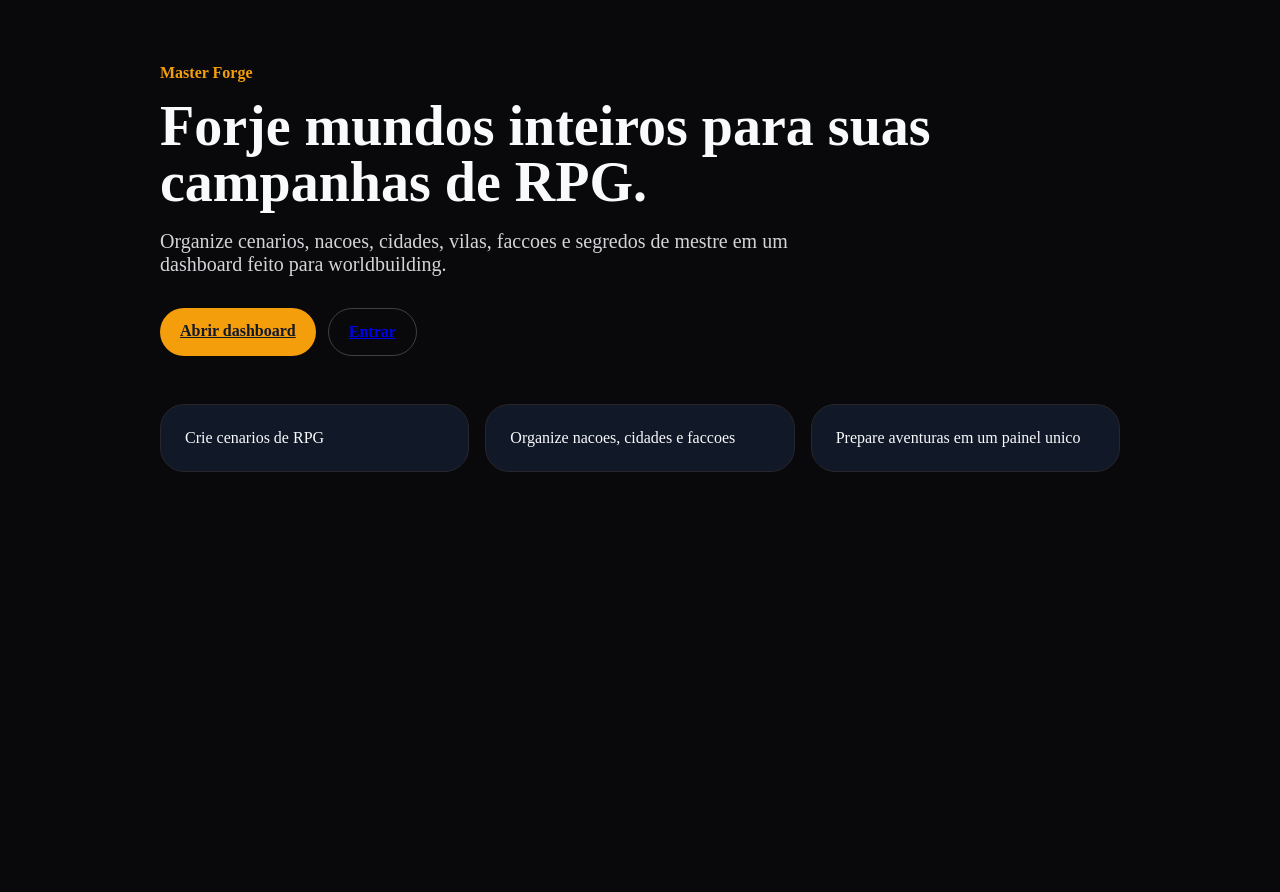
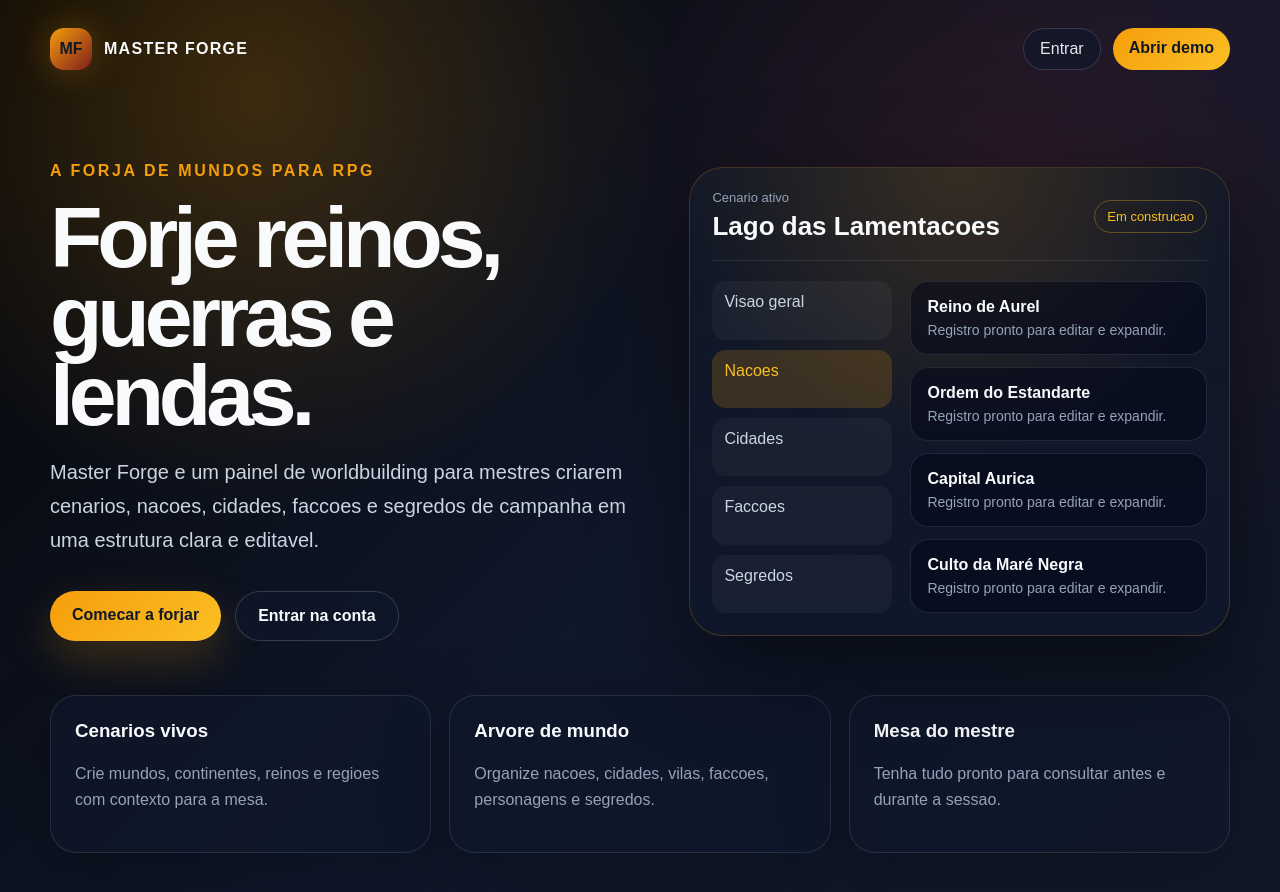
Before and after one commit to blackstone-lib/masterforge, a Next.js app: page / in a window 1280 px wide. Shown: the top 892 px of the page. Built offline with nearby package versions, Linux system fonts and the light colour scheme.

Commit message:
Redesign landing page with dark forge theme

```diff
--- a/src/app/page.tsx
+++ b/src/app/page.tsx
@@ -1,37 +1,74 @@
 import Link from "next/link";
 
 const features = [
-  "Crie cenarios de RPG",
-  "Organize nacoes, cidades e faccoes",
-  "Prepare aventuras em um painel unico"
+  { title: "Cenarios vivos", text: "Crie mundos, continentes, reinos e regioes com contexto para a mesa." },
+  { title: "Arvore de mundo", text: "Organize nacoes, cidades, vilas, faccoes, personagens e segredos." },
+  { title: "Mesa do mestre", text: "Tenha tudo pronto para consultar antes e durante a sessao." }
 ];
+
+const previewItems = ["Reino de Aurel", "Ordem do Estandarte", "Capital Aurica", "Culto da Maré Negra"];
 
 export default function HomePage() {
   return (
-    <main style={{ minHeight: "100vh", padding: "48px", background: "#09090b", color: "#f8fafc" }}>
-      <section style={{ maxWidth: "960px", margin: "0 auto" }}>
-        <p style={{ color: "#f59e0b", fontWeight: 700 }}>Master Forge</p>
-        <h1 style={{ fontSize: "56px", lineHeight: 1, margin: "16px 0" }}>
-          Forje mundos inteiros para suas campanhas de RPG.
-        </h1>
-        <p style={{ color: "#d4d4d8", fontSize: "20px", maxWidth: "680px" }}>
-          Organize cenarios, nacoes, cidades, vilas, faccoes e segredos de mestre em um dashboard feito para worldbuilding.
-        </p>
-        <div style={{ display: "flex", gap: "12px", marginTop: "32px" }}>
-          <Link href="/dashboard" style={{ background: "#f59e0b", color: "#111827", padding: "14px 20px", borderRadius: "999px", fontWeight: 700 }}>
-            Abrir dashboard
-          </Link>
-          <Link href="/login" style={{ border: "1px solid #3f3f46", padding: "14px 20px", borderRadius: "999px", fontWeight: 700 }}>
-            Entrar
-          </Link>
+    <main style={{ minHeight: "100vh", background: "radial-gradient(circle at 20% 10%, rgba(245, 158, 11, 0.22), transparent 26rem), radial-gradient(circle at 80% 20%, rgba(127, 29, 29, 0.24), transparent 28rem), linear-gradient(135deg, #050505 0%, #0f172a 54%, #111827 100%)", color: "#f8fafc", fontFamily: "Arial, Helvetica, sans-serif" }}>
+      <nav style={{ maxWidth: "1180px", margin: "0 auto", padding: "28px 24px", display: "flex", justifyContent: "space-between", alignItems: "center" }}>
+        <Link href="/" style={{ display: "flex", alignItems: "center", gap: "12px", color: "inherit", textDecoration: "none" }}>
+          <span style={{ width: "42px", height: "42px", borderRadius: "14px", display: "grid", placeItems: "center", background: "linear-gradient(135deg, #f59e0b, #7f1d1d)", color: "#111827", fontWeight: 900, boxShadow: "0 0 34px rgba(245, 158, 11, 0.28)" }}>MF</span>
+          <strong style={{ letterSpacing: "0.08em", textTransform: "uppercase" }}>Master Forge</strong>
+        </Link>
+        <div style={{ display: "flex", gap: "12px" }}>
+          <Link href="/login" style={{ color: "#e5e7eb", textDecoration: "none", border: "1px solid rgba(148, 163, 184, 0.25)", padding: "11px 16px", borderRadius: "999px", background: "rgba(15, 23, 42, 0.62)" }}>Entrar</Link>
+          <Link href="/dashboard" style={{ color: "#111827", textDecoration: "none", background: "linear-gradient(135deg, #f59e0b, #fbbf24)", padding: "11px 16px", borderRadius: "999px", fontWeight: 800 }}>Abrir demo</Link>
         </div>
-        <div style={{ display: "grid", gridTemplateColumns: "repeat(3, 1fr)", gap: "16px", marginTop: "48px" }}>
-          {features.map((feature) => (
-            <div key={feature} style={{ border: "1px solid #27272a", borderRadius: "24px", padding: "24px", background: "#111827" }}>
-              {feature}
+      </nav>
+
+      <section style={{ maxWidth: "1180px", margin: "0 auto", padding: "64px 24px 36px", display: "grid", gridTemplateColumns: "1.05fr 0.95fr", gap: "42px", alignItems: "center" }}>
+        <div>
+          <p style={{ color: "#f59e0b", fontWeight: 800, letterSpacing: "0.16em", textTransform: "uppercase", margin: 0 }}>A forja de mundos para RPG</p>
+          <h1 style={{ fontSize: "clamp(48px, 7vw, 86px)", lineHeight: 0.92, margin: "18px 0", letterSpacing: "-0.06em" }}>Forje reinos, guerras e lendas.</h1>
+          <p style={{ color: "#cbd5e1", fontSize: "20px", lineHeight: 1.7, maxWidth: "680px" }}>
+            Master Forge e um painel de worldbuilding para mestres criarem cenarios, nacoes, cidades, faccoes e segredos de campanha em uma estrutura clara e editavel.
+          </p>
+          <div style={{ display: "flex", gap: "14px", flexWrap: "wrap", marginTop: "34px" }}>
+            <Link href="/dashboard" style={{ color: "#111827", textDecoration: "none", background: "linear-gradient(135deg, #f59e0b, #fbbf24)", padding: "15px 22px", borderRadius: "999px", fontWeight: 900, boxShadow: "0 18px 45px rgba(245, 158, 11, 0.22)" }}>Comecar a forjar</Link>
+            <Link href="/login" style={{ color: "#f8fafc", textDecoration: "none", border: "1px solid rgba(148, 163, 184, 0.28)", padding: "15px 22px", borderRadius: "999px", fontWeight: 800, background: "rgba(15, 23, 42, 0.7)" }}>Entrar na conta</Link>
+          </div>
+        </div>
+
+        <div style={{ border: "1px solid rgba(245, 158, 11, 0.22)", borderRadius: "34px", background: "linear-gradient(180deg, rgba(17, 24, 39, 0.94), rgba(15, 23, 42, 0.82))", boxShadow: "0 30px 90px rgba(0,0,0,0.52)", padding: "22px", position: "relative", overflow: "hidden" }}>
+          <div style={{ position: "absolute", inset: 0, background: "radial-gradient(circle at 50% 0%, rgba(245,158,11,0.16), transparent 18rem)", pointerEvents: "none" }} />
+          <div style={{ position: "relative", display: "flex", justifyContent: "space-between", alignItems: "center", borderBottom: "1px solid rgba(148, 163, 184, 0.16)", paddingBottom: "18px" }}>
+            <div>
+              <p style={{ color: "#94a3b8", margin: 0, fontSize: "13px" }}>Cenario ativo</p>
+              <h2 style={{ margin: "6px 0 0", fontSize: "26px" }}>Lago das Lamentacoes</h2>
             </div>
-          ))}
+            <span style={{ color: "#fbbf24", border: "1px solid rgba(251,191,36,0.3)", borderRadius: "999px", padding: "8px 12px", fontSize: "13px" }}>Em construcao</span>
+          </div>
+          <div style={{ position: "relative", display: "grid", gridTemplateColumns: "180px 1fr", gap: "18px", marginTop: "20px" }}>
+            <aside style={{ display: "grid", gap: "10px" }}>
+              {["Visao geral", "Nacoes", "Cidades", "Faccoes", "Segredos"].map((item, index) => (
+                <span key={item} style={{ padding: "12px", borderRadius: "14px", background: index === 1 ? "rgba(245,158,11,0.18)" : "rgba(255,255,255,0.04)", color: index === 1 ? "#fbbf24" : "#cbd5e1" }}>{item}</span>
+              ))}
+            </aside>
+            <section style={{ display: "grid", gap: "12px" }}>
+              {previewItems.map((item) => (
+                <div key={item} style={{ border: "1px solid rgba(148,163,184,0.16)", borderRadius: "18px", padding: "16px", background: "rgba(2,6,23,0.52)" }}>
+                  <strong>{item}</strong>
+                  <p style={{ color: "#94a3b8", margin: "6px 0 0", fontSize: "14px" }}>Registro pronto para editar e expandir.</p>
+                </div>
+              ))}
+            </section>
+          </div>
         </div>
+      </section>
+
+      <section style={{ maxWidth: "1180px", margin: "0 auto", padding: "18px 24px 70px", display: "grid", gridTemplateColumns: "repeat(3, 1fr)", gap: "18px" }}>
+        {features.map((feature) => (
+          <article key={feature.title} style={{ border: "1px solid rgba(148, 163, 184, 0.18)", borderRadius: "26px", padding: "24px", background: "rgba(15,23,42,0.7)", boxShadow: "0 20px 70px rgba(0,0,0,0.25)" }}>
+            <h3 style={{ marginTop: 0 }}>{feature.title}</h3>
+            <p style={{ color: "#94a3b8", lineHeight: 1.6 }}>{feature.text}</p>
+          </article>
+        ))}
       </section>
     </main>
   );
```
